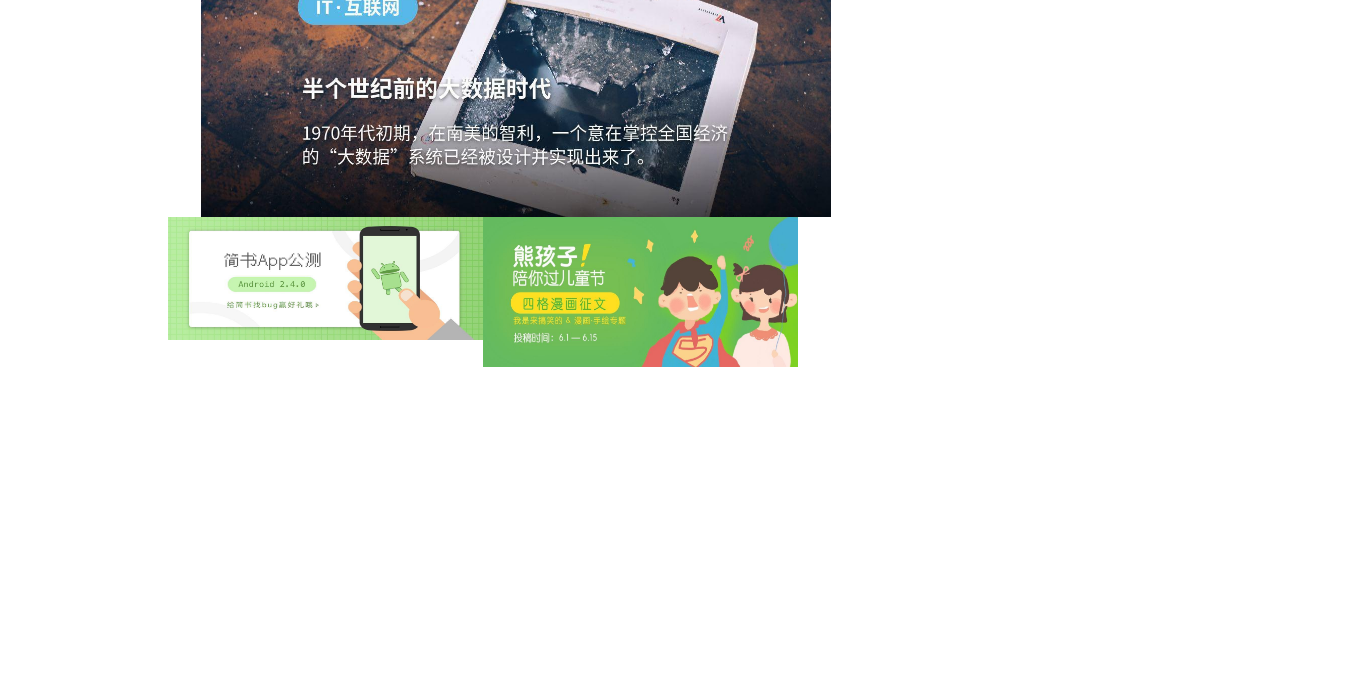
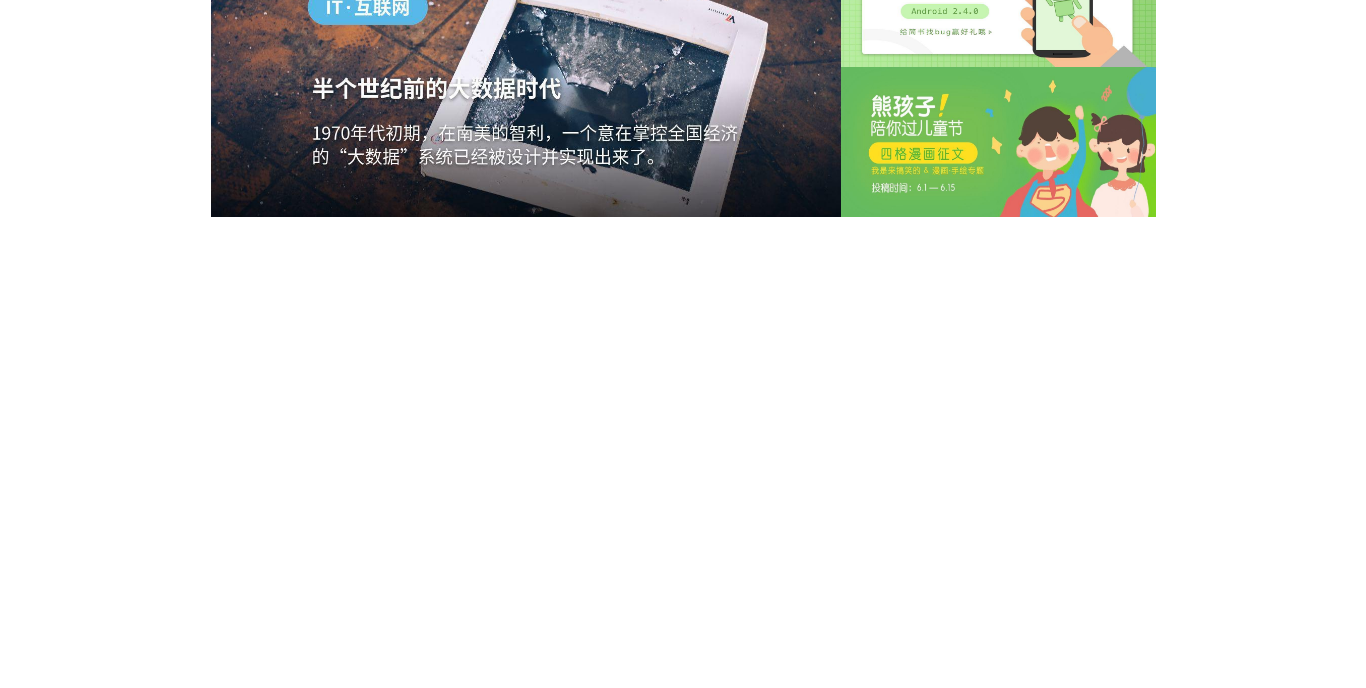
Before and after one commit to AmilyCi/jianshu-demo, a plain HTML site: page index.html in a window 1280 px wide. Shown: the part 112-800 px from the top of the page, 1366 px wide, since content can reach past the window. Drawn offline with Linux system fonts and the light colour scheme.

Commit message:
缩小页面布局不会乱

```diff
--- a/index.html
+++ b/index.html
@@ -10,6 +10,7 @@
 </head>
 
 <body>
+	<div class="main">
 	<div class="top-bar">
 
 		<div class="logo">
--- a/static/css/index.css
+++ b/static/css/index.css
@@ -1,6 +1,12 @@
 body{
 	margin:0px;
 	padding: 0px;
+}
+.main{
+	width: 1366px;
+	height: 500px;
+	margin-right: auto;
+	margin-left: auto;
 }
 
 /*去掉浏览器下input和textarea的聚焦边框：*/
```
